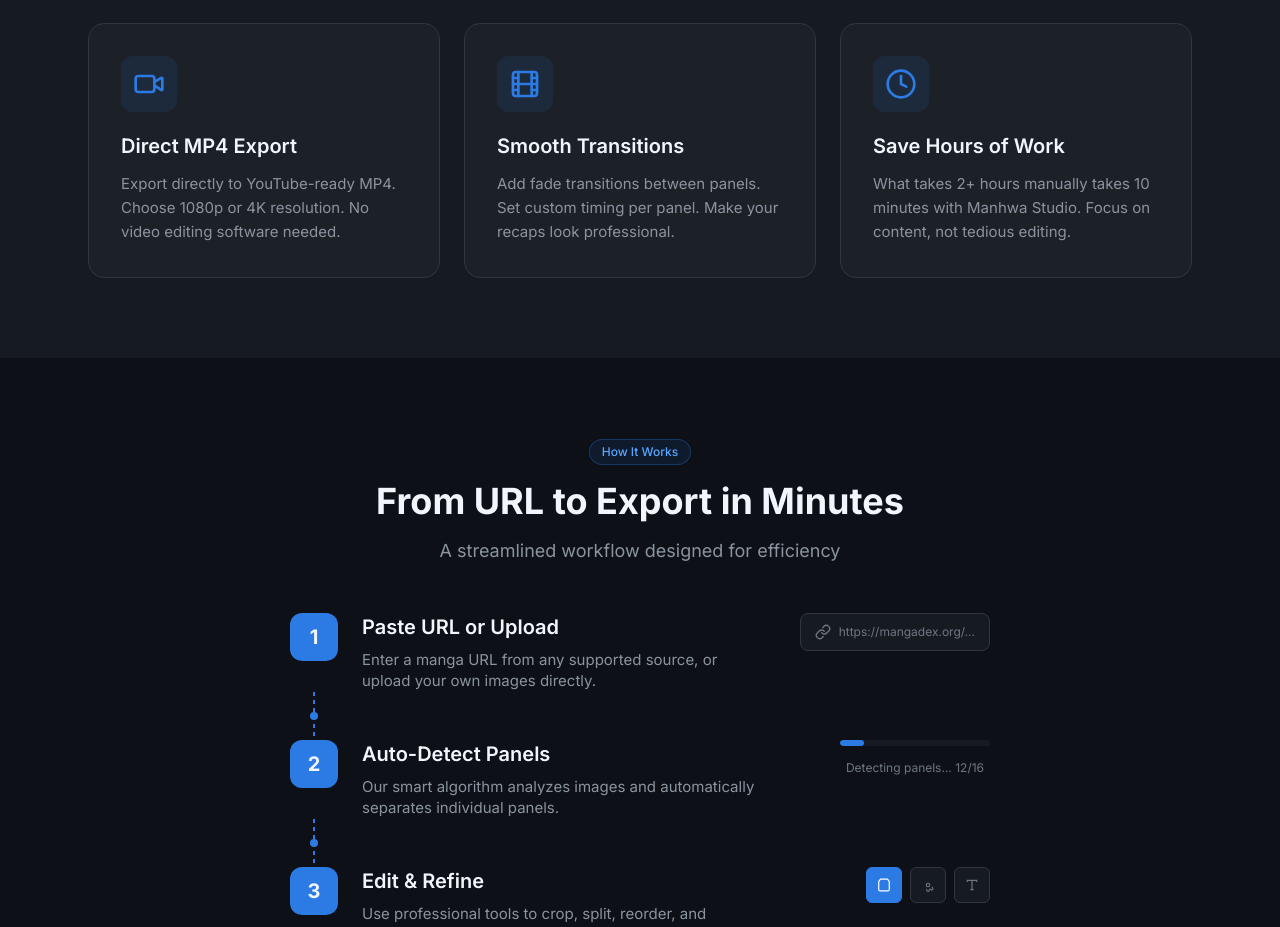
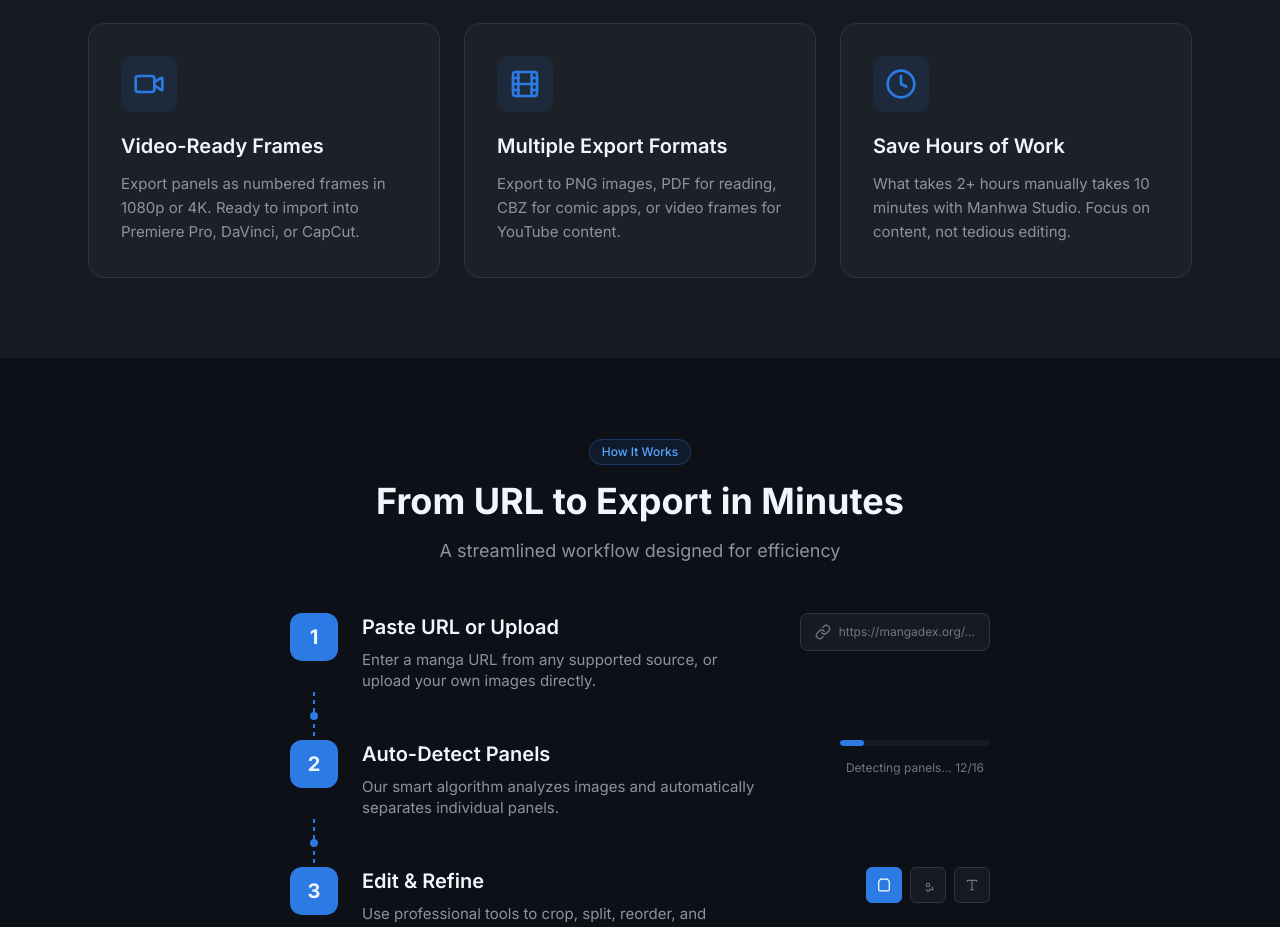
Before and after one commit to vathanatork/Manwha-Studio, a React (Vite) app: page / in a window 1280 px wide. Shown: the part 1882-2809 px from the top of the page. Built offline with nearby package versions, Linux system fonts and the light colour scheme.

Commit message:
Fix: Update to video frames export (not direct MP4) - accurate feature description

```diff
--- a/index.html
+++ b/index.html
@@ -7,7 +7,7 @@
     <!-- Primary Meta Tags -->
     <title>Manhwa Studio - Create Manga Recap Videos for YouTube | Free Download Tool</title>
     <meta name="title" content="Manhwa Studio - Create Manga Recap Videos for YouTube | Free Download Tool" />
-    <meta name="description" content="Create stunning manga and manhwa recap videos for YouTube in minutes. Download chapters from MangaDex, AsuraScans & more. Auto-detect panels, add transitions, and export directly to MP4. The fastest way to make manga recap content." />
+    <meta name="description" content="Create manga and manhwa recap videos for YouTube in minutes. Download chapters from MangaDex, AsuraScans & more. Auto-detect panels and export video-ready frames in 1080p or 4K. The fastest way to make manga recap content." />
     <meta name="keywords" content="manga recap video maker, manhwa recap youtube, manga to video converter, webtoon recap tool, manga chapter download, panel to video, manga youtube content, manhwa video creator, free manga recap tool, manga slideshow maker" />
     <meta name="author" content="Manhwa Studio" />
     <meta name="robots" content="index, follow" />
@@ -27,7 +27,7 @@
     <meta property="og:type" content="website" />
     <meta property="og:url" content="https://studio.vathanatork.com/" />
     <meta property="og:title" content="Manhwa Studio - Create Manga Recap Videos for YouTube" />
-    <meta property="og:description" content="Create manga and manhwa recap videos for YouTube in minutes. Download chapters, auto-detect panels, add transitions, export to MP4. The fastest manga recap tool." />
+    <meta property="og:description" content="Create manga and manhwa recap videos for YouTube in minutes. Download chapters, auto-detect panels, export video-ready frames in 1080p/4K. The fastest manga recap tool." />
     <meta property="og:image" content="https://studio.vathanatork.com/images/app-screenshot.png" />
     <meta property="og:image:width" content="1200" />
     <meta property="og:image:height" content="630" />
@@ -38,7 +38,7 @@
     <meta name="twitter:card" content="summary_large_image" />
     <meta name="twitter:url" content="https://studio.vathanatork.com/" />
     <meta name="twitter:title" content="Manhwa Studio - Create Manga Recap Videos for YouTube" />
-    <meta name="twitter:description" content="Create manga and manhwa recap videos for YouTube in minutes. Download chapters, auto-detect panels, add transitions, export to MP4. The fastest manga recap tool." />
+    <meta name="twitter:description" content="Create manga and manhwa recap videos for YouTube in minutes. Download chapters, auto-detect panels, export video-ready frames in 1080p/4K. The fastest manga recap tool." />
     <meta name="twitter:image" content="https://studio.vathanatork.com/images/app-screenshot.png" />
 
     <!-- Additional SEO -->
@@ -66,7 +66,7 @@
         "price": "0",
         "priceCurrency": "USD"
       },
-      "description": "Create manga and manhwa recap videos for YouTube. Download chapters from multiple sources, auto-detect panels, add transitions, and export directly to MP4 video.",
+      "description": "Create manga and manhwa recap videos for YouTube. Download chapters from multiple sources, auto-detect panels, and export video-ready frames in 1080p or 4K.",
       "downloadUrl": "https://github.com/vathanatork/Manwha-Studio/releases/download/v1.0.0.0/Manhwa-Studio-Setup-1.0.0.exe",
       "softwareVersion": "1.0.0",
       "fileSize": "116MB",
--- a/src/components/home/Features.tsx
+++ b/src/components/home/Features.tsx
@@ -100,25 +100,25 @@ export function Features() {
           </p>
         </div>
 
-        {/* Direct Video Export */}
+        {/* Video Frame Export */}
         <div className="bg-bg-card border border-border rounded-2xl p-6 md:p-8 hover:bg-bg-tertiary hover:border-border-light transition-all duration-300 hover:-translate-y-1 animate-on-scroll">
           <div className="w-12 h-12 md:w-14 md:h-14 flex items-center justify-center bg-accent/10 rounded-xl mb-4 md:mb-5">
             <Video className="w-6 h-6 md:w-8 md:h-8 text-accent" />
           </div>
-          <h3 className="text-lg md:text-xl font-semibold mb-2 md:mb-3">Direct MP4 Export</h3>
+          <h3 className="text-lg md:text-xl font-semibold mb-2 md:mb-3">Video-Ready Frames</h3>
           <p className="text-text-secondary text-sm md:text-[15px] leading-relaxed">
-            Export directly to YouTube-ready MP4. Choose 1080p or 4K resolution. No video editing software needed.
+            Export panels as numbered frames in 1080p or 4K. Ready to import into Premiere Pro, DaVinci, or CapCut.
           </p>
         </div>
 
-        {/* Transitions */}
+        {/* Multiple Formats */}
         <div className="bg-bg-card border border-border rounded-2xl p-6 md:p-8 hover:bg-bg-tertiary hover:border-border-light transition-all duration-300 hover:-translate-y-1 animate-on-scroll">
           <div className="w-12 h-12 md:w-14 md:h-14 flex items-center justify-center bg-accent/10 rounded-xl mb-4 md:mb-5">
             <Film className="w-6 h-6 md:w-8 md:h-8 text-accent" />
           </div>
-          <h3 className="text-lg md:text-xl font-semibold mb-2 md:mb-3">Smooth Transitions</h3>
+          <h3 className="text-lg md:text-xl font-semibold mb-2 md:mb-3">Multiple Export Formats</h3>
           <p className="text-text-secondary text-sm md:text-[15px] leading-relaxed">
-            Add fade transitions between panels. Set custom timing per panel. Make your recaps look professional.
+            Export to PNG images, PDF for reading, CBZ for comic apps, or video frames for YouTube content.
           </p>
         </div>
 
```
Also changed, not shown: public/llms.txt.
